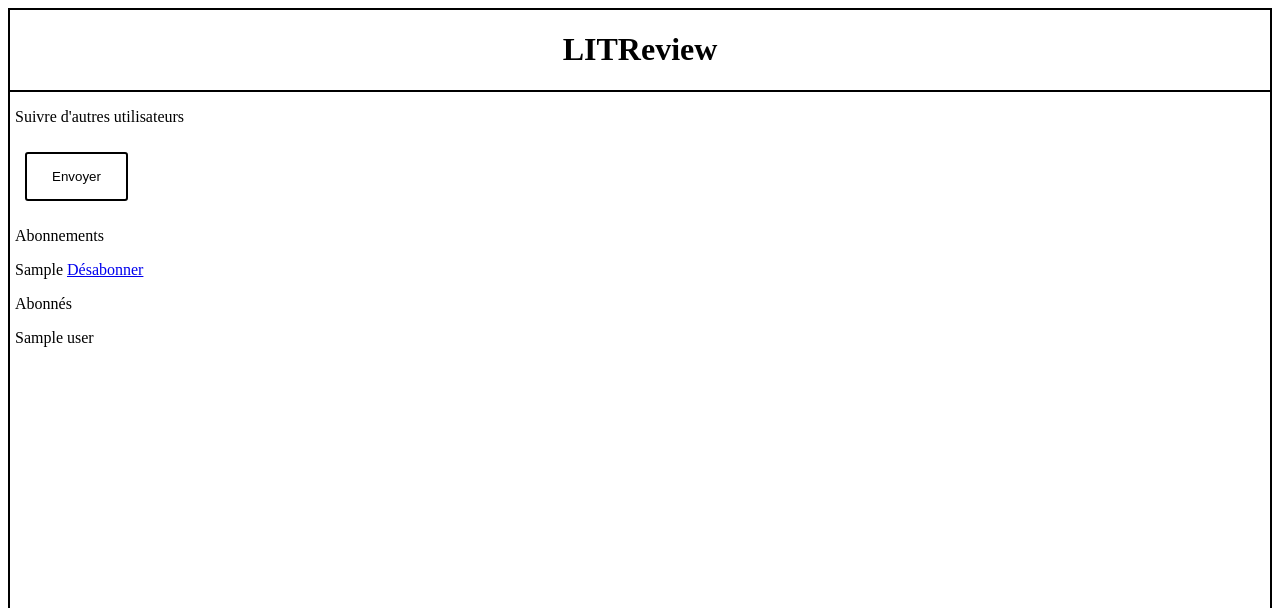
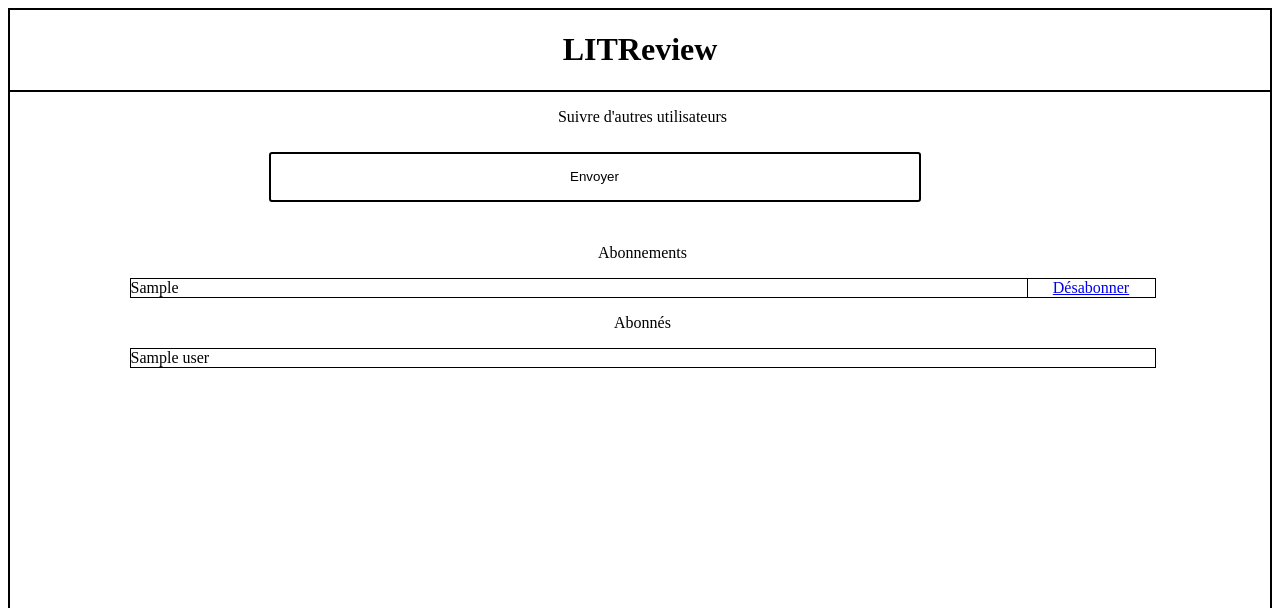
Before and after one commit to GregoryAL/Project-9, a Django app: template LITReview/appweb/templates/appweb/subscription.html in a window 1280 px wide. Shown: the top 608 px of the page. Run offline with Django 3.2, Linux system fonts and the light colour scheme; the template is opened without the code that fills it: most values are stand-ins (such as "Sample title", 1, 10 or a date in 2020).

Commit message:
Added design to subscription

```diff
--- a/LITReview/appweb/static/appweb/css/styles.css
+++ b/LITReview/appweb/static/appweb/css/styles.css
@@ -9,9 +9,42 @@
     flex-direction: column;
     align-items: center;
 }
-.main_buttons{
+.main__buttons{
     height: 70px;
     display: flex;
     align-items: center;
     justify-content: center;
 }
+.main__subscription{
+    display: flex;
+    flex-direction: column;
+    align-items: center;
+}
+.main__subscription__subscription__input{
+    display: grid;
+    grid-template-columns: 7fr 1fr;
+    width: 60vw;
+    height: 70px;
+}
+.main__subscription__title{
+    text-align: center;
+}
+.main__subscription__followed__item{
+    width: 80vw;
+    display: grid;
+    grid-template-columns: 7fr 1fr;
+    border: solid black 1px;
+}
+.main__subscription__followed__item__link{
+    border-left: solid black 1px;
+    text-align: center;
+}
+.main__subscription__follower__item{
+    width: 80vw;
+    display: grid;
+    grid-template-columns: 1fr;
+    border: solid black 1px;
+}
+.btn{
+    align-items: end;
+}
--- a/LITReview/appweb/templates/appweb/home.html
+++ b/LITReview/appweb/templates/appweb/home.html
@@ -4,7 +4,7 @@
 <link rel="stylesheet" href="{% static 'appweb/css/styles.css' %}">
 {% endblock style %}
 {% block content %}
-    <div class="main_buttons">
+    <div class="main__buttons">
         <div class="main__buttons__askingcritic"><a class="btn" href="{% url 'ticketcreation' %}">Demander une critique</a></div>
         <div class="main__buttons__creatingcritic"><a class="btn" href="{% url 'ticketcreation' %}">Créer une critique</a></div>
     </div>
@@ -23,9 +23,9 @@
             <img src=" url ticket.image " alt="Image ticket">
             {% endif %}
             {% if ticket.user.id != request.user.id %}
-            <a class="btn" href="{% url 'reviewcreation' ticket.id %}">Créer une critique</a>
+            <a class="btn" href="{% url 'reviewcreation' id_ticket=ticket.id %}">Créer une critique</a>
             {% else %}
-            <a class="btn" href="{% url 'ticketcreation' ticket.id %}">Modifier mon ticket</a>
+            <a class="btn" href="{% url 'ticketcreation' id_ticket=ticket.id %}">Modifier mon ticket</a>
             {% endif %}
         </div>
         {% endfor %}
--- a/LITReview/appweb/templates/appweb/subscription.html
+++ b/LITReview/appweb/templates/appweb/subscription.html
@@ -9,8 +9,10 @@
             <p class="main__subscription__title">Suivre d'autres utilisateurs</p>
             <form method="POST" action="{% url 'subscription'%}">
                 {% csrf_token %}
-                {{ form }}
-                <button class="btn" type="submit">Envoyer</button>
+                <div class="main__subscription__subscription__input">
+                    {{ form }}
+                    <button class="btn" type="submit">Envoyer</button>
+                </div>
             </form>
         </div>
         <div class="main__subscription__followed">
@@ -18,7 +20,7 @@
             {% for relation in usersfollowing %}
             <div class="main__subscription__followed__item">
                 {{relation.followed_user}}
-                <a href="{% url 'deletesubscription' id_subscription=relation.id %}">Désabonner</a>
+                <a href="{% url 'deletesubscription' id_subscription=relation.id %}" class="main__subscription__followed__item__link">Désabonner</a>
             </div>
             {% endfor %}
         </div>
```
Also changed, not shown: LITReview/db.sqlite3.
